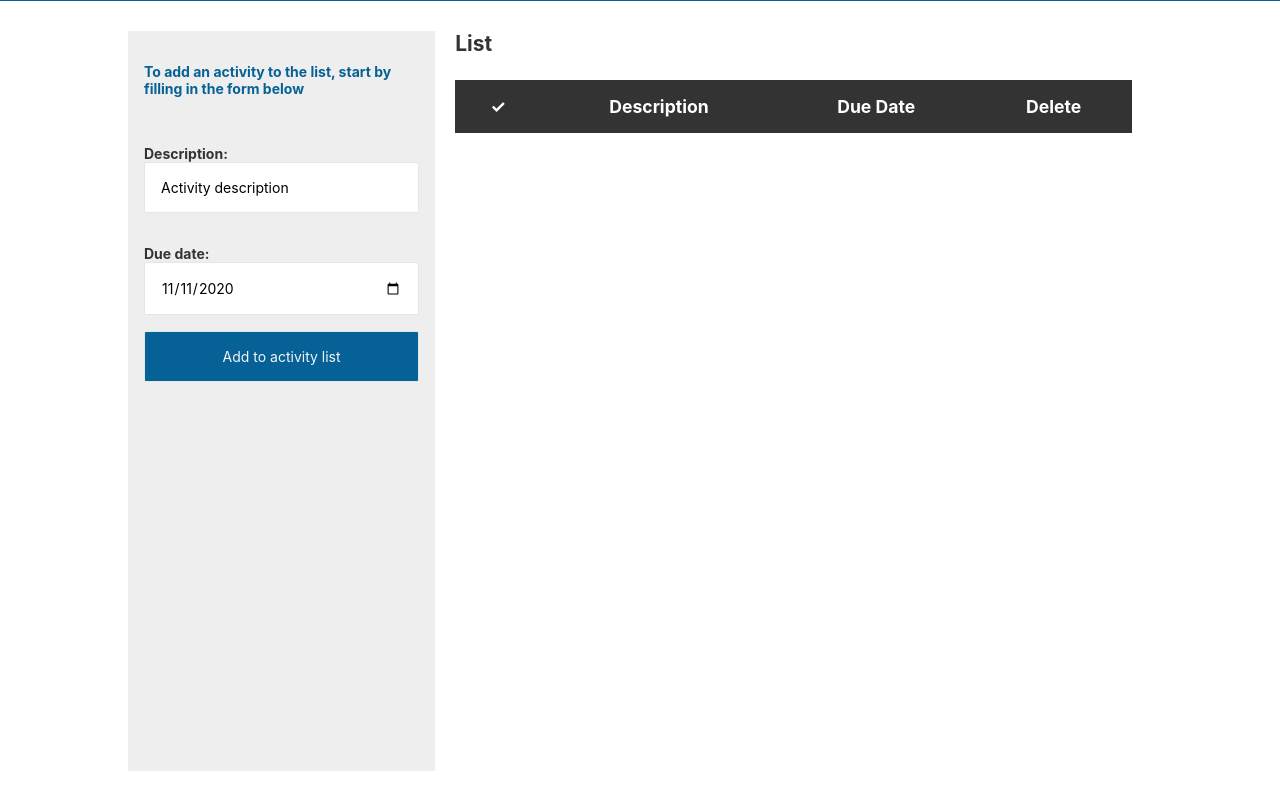
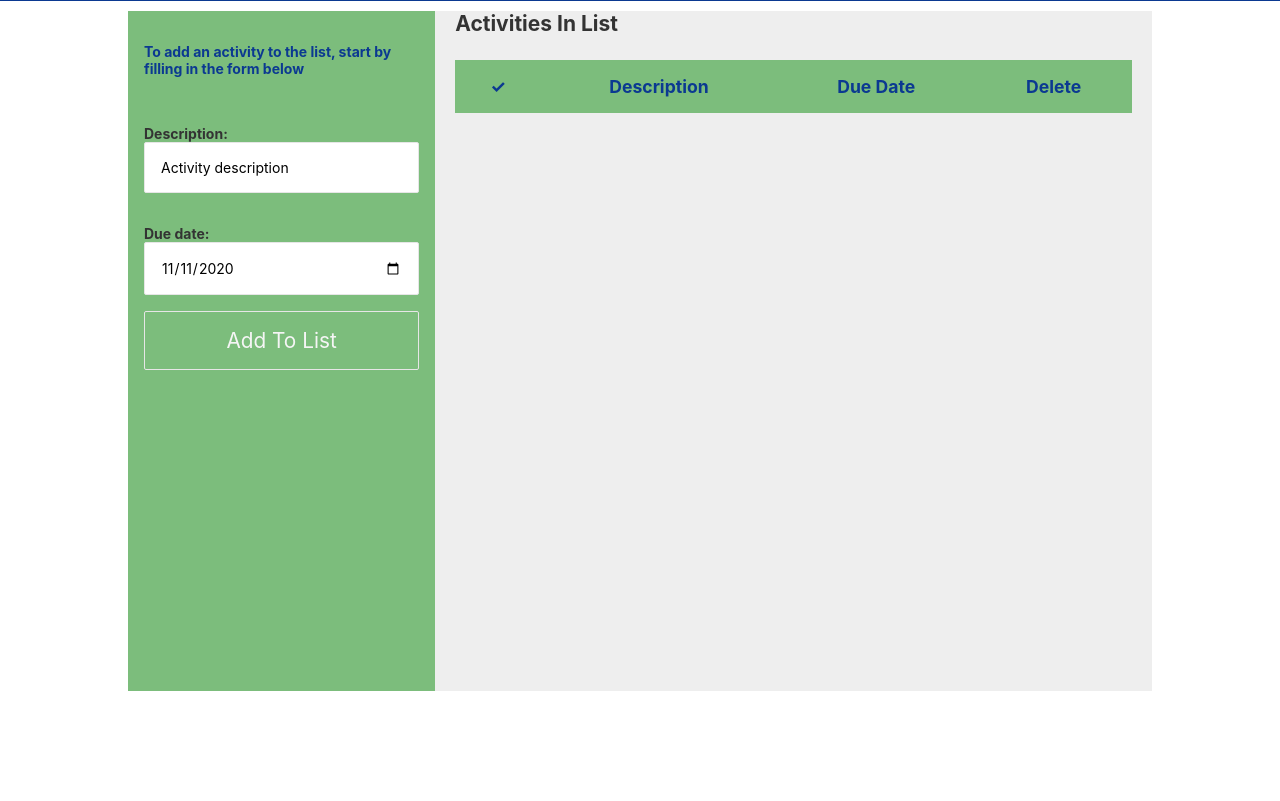
Before and after one commit to chiorji/activity-app, a plain HTML site: page index.html in a window 1280 px wide. Shown: the part 63-864 px from the top of the page. After the commit the page ends 800 px from the top, so only its background shows below. Drawn offline with Linux system fonts and the light colour scheme.

Commit message:
Fix: some little UI modifications

```diff
--- a/index.html
+++ b/index.html
@@ -28,14 +28,14 @@
               <input type="date" id="date" required class="input" value="2020-11-11">
 
               <span>
-                <button type="submit" class="input">Add to activity list</button>
+                <button type="submit" class="input">Add To List</button>
               </span>
             </div>
         </form>
       </aside>
         <section id="view-box">
           <header>
-            <h2 class="list-heading">List</h2>
+            <h2 class="list-heading">Activities In List</h2>
           </header>
           <table class="table-view">
             <thead class="table--head">
--- a/public/css/main.css
+++ b/public/css/main.css
@@ -9,8 +9,11 @@
     --primary-color: #333;
     --primary-white: #fff;
     --darken-white: #eee;
-    --secondary-color: rgb(6, 97, 150);
+    --secondary-color: rgb(11, 57, 145);
+    --secondary-color-light: rgb(32, 116, 165);
     --primary-delete: rgb(192, 17, 17);
+    --darken-whitex2: #ddd;
+    --basic-green:rgb(124, 189, 124);
     --default-font-size: 14px;
     --text-font-size: 1.5rem;
     box-sizing: border-box;
@@ -33,15 +36,16 @@ body {
 
 .wrapper.--inner {
     width: 80%;
-    margin: 30px auto;
-    min-height: calc(100vh - 60px);
+    margin: 10px auto;
+    min-height: 85vh;
     display: flex;
     flex-direction: row;
+    background-color: var(--darken-white);
 }
 
 .aside {
     width: 30%;
-    background-color: var(--darken-white);
+    background-color: var(--basic-green);
     padding: 1rem;
 }
 
@@ -78,7 +82,7 @@ body {
 input:focus {
     outline-style: solid;
     outline-width: 2px;
-    outline-color: cornflowerblue;
+    outline-color: var(--secondary-color);
 }
 
 .input-label{
@@ -90,11 +94,16 @@ input:focus {
 
 button.input {
     cursor: pointer;
-    background:var(--secondary-color);
+    background:var(--basic-green);
     color: rgb(245, 245, 245);
     margin-top: 1rem;
+    font-size: 1.3rem;
 }
 
+button.input:hover{
+    background-color: var(--darken-white);
+    color: var(--basic-green);
+}
 /*MAIN APP CONTAINER
 ------------------------------------------*/
 .table-view {
@@ -103,11 +112,12 @@ button.input {
     font-size: 1.1rem;
     width: 100%;
     border-collapse: collapse;
+    background-color: var(--primary-white);
 }
 
 .table--head {
-    background-color: var(--primary-color);
-    color: var(--primary-white);
+    background-color: var(--basic-green);
+    color: var(--secondary-color);
 }
 
 .table--head th{
@@ -116,14 +126,14 @@ button.input {
 
 
 .listElem {
-    border-left: 5px solid transparent;
+    border-left: 10px solid transparent;
 }
 
 .listElem td {
     padding: .4rem;
     position: relative;
     cursor: pointer;
-    border-bottom: 1px solid wheat;
+    border-bottom: 1px solid var(--darken-white);
 }
 
 .listElem td:first-of-type {
@@ -131,8 +141,8 @@ button.input {
 }
 
 .listElem:hover {
-    background: whitesmoke;
-    border-left-color: var(--secondary-color);
+    background: var(--darken-white);
+    border-left-color: var(--darken-whitex2);
 }
 
 .listElem:hover .action-btn {
@@ -150,7 +160,7 @@ button.input {
 }
 
 .check-input:checked {
-    background-color: var(--secondary-color);
+    background-color: var(--basic-green);
 }
 
 .check-input:focus{
--- a/public/js/main.js
+++ b/public/js/main.js
@@ -59,6 +59,7 @@
       }
     }
 
+  //  Mark an item as completed
     static markAsCompleted(id) {
       if (typeof (id) !== "number") {
         throw new Error({ msg: 'Id must be a number' })
```
